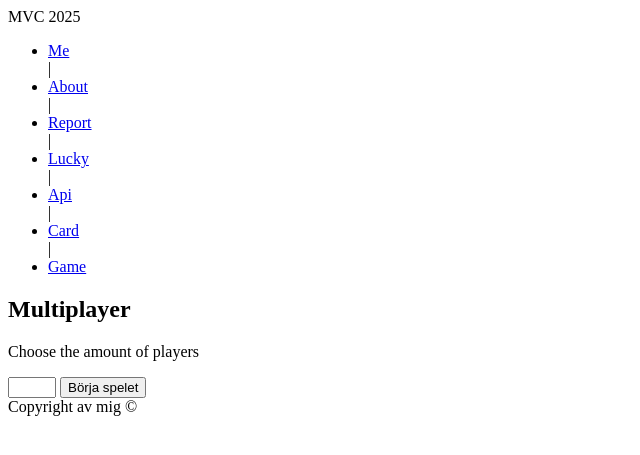
After one commit to KristofferOhlund/mvc, a Symfony app: template templates/game/game-form.html.twig in a window 1280 px wide. The commit adds this page. Shown: the top 455 px of the page, without its empty margins (0-640 px from the left). Run offline with Twig, Linux system fonts and the light colour scheme; the template is opened without the code that fills it, so the values that code supplies are empty; some libraries are stand-ins or nearby versions.

Commit message:
Multiplayer first commit

```diff
--- /dev/null
+++ b/templates/game/game-form.html.twig
@@ -0,0 +1,17 @@
+{% extends 'base.html.twig' %}
+
+{% block title %}Multiplayer{% endblock %}
+{% block main %}
+
+<article>
+    <h1>Multiplayer</h1>
+
+<form action=" {{ path('multiplayer') }}" method="post">
+    <p><label for="players">Choose the amount of players</label></p>
+    <input type="number" name="players" min="1" max="5">
+    <button type="submit" class="button primary-button">Börja spelet</button>
+</form>
+
+
+</article>
+{% endblock %}
--- a/templates/game/game-info.html.twig
+++ b/templates/game/game-info.html.twig
@@ -21,6 +21,8 @@
 
     <p>När du är redo att börja spelet, tryck på knappen nedan</p>
     <a href="{{ path('game_play') }}"><button class="button primary-button fifty" value="do-it">Starta spelet</button></a>
+
+    {# <a href="{{ path('game_init') }}"><button class="button primary-button fifty" value="do-it">Multiplayer</button></a> #}
 </section>
 </article>
 
```
Also changed, not shown: src/Controller/GameController.php (+12 -0 lines).
